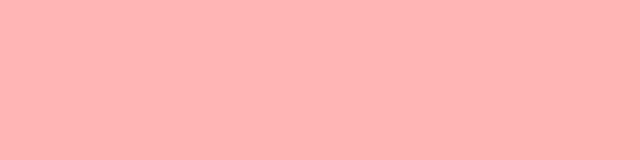
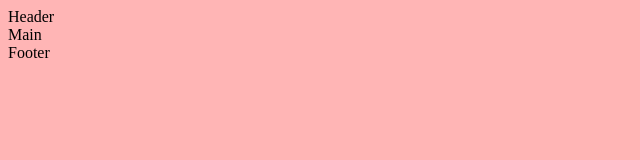
Before and after one commit to ShukurIsmoilov/alif, a plain HTML site: page index.html in a window 1280 px wide. Shown: the whole page, without its empty margins (0-640 px from the left). Drawn offline with Linux system fonts and the light colour scheme.

Commit message:
added the semantic block

```diff
--- a/index.html
+++ b/index.html
@@ -7,6 +7,8 @@
     <link rel="stylesheet" href="./styles/styles.css">
 </head>
 <body>
-
+    <header>Header</header>
+    <main>Main</main>
+    <footer>Footer</footer>
 </body>
 </html>
```
